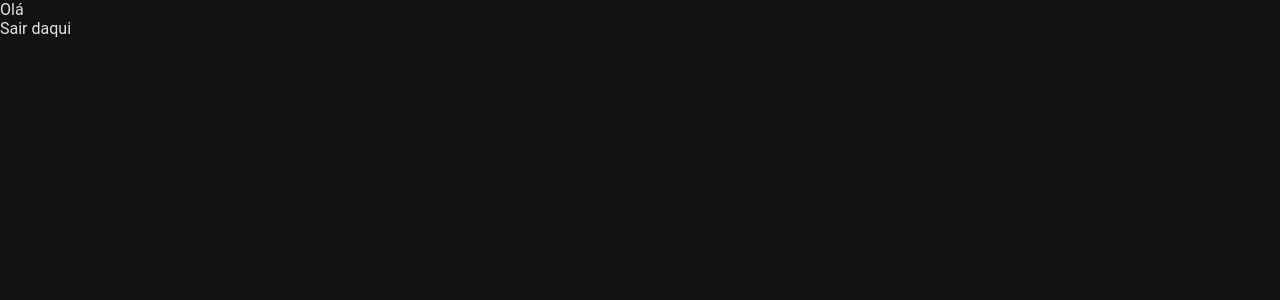
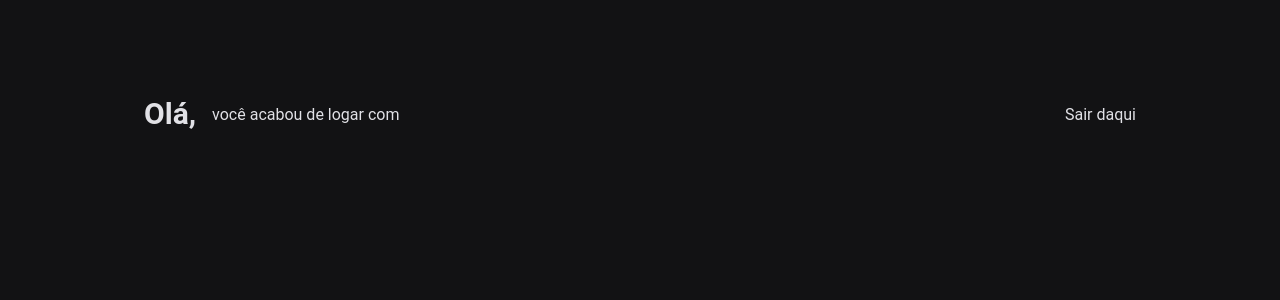
Before and after one commit to eliezer-alves/dudle, a React (Create React App) app: page /home in a window 1280 px wide. Shown: the top 300 px of the page. Built offline with nearby package versions, Linux system fonts and the light colour scheme; no server answers.

Commit message:
feat(home): criando pagina de home

```diff
--- a/src/pages/Home/index.tsx
+++ b/src/pages/Home/index.tsx
@@ -1,5 +1,7 @@
 import { useNavigate } from 'react-router-dom';
 import { useAuth } from '../../hooks/useAuth';
+
+import { Button } from '../../components/Button';
 
 export function Home() {
 	const navigate = useNavigate();
@@ -10,12 +12,27 @@ export function Home() {
     navigate('/');
   }
   return (
-    <>
-      <h1>Olá {user?.name}</h1>
-      {user?.google && (
-        <span> você está logado com Google</span>
+    <div className="py-24 px-36 flex flex-col gap-24">
+      <section className="flex justify-between items-center">
+        <div className="flex items-center gap-4">
+          <h1 className="text-3xl font-bold">Olá, {user?.name.split(' ')[0]}</h1>
+          <span>
+            você acabou de logar com
+            <strong>{user?.google ? 'Google' : ''}</strong>
+          </span>
+        </div>
+        <button onClick={handleLogout}>Sair daqui</button>
+      </section>
+      {user && (
+        <section className="p-10 flex justify-start gap-8 bg-gray-eli-2 rounded-md">
+          <img className="rounded-full w-32 h-32" src={user.avatar} alt="" />
+          <div className="flex flex-col gap-2">
+            <h3 className="text-xl font-bold">Meu perfil</h3>
+            <span>Trexto inútil só pra não focar vazio</span>
+            <Button>VISUALIZAR PERFIL</Button>
+          </div>
+        </section>
       )}
-      <button onClick={handleLogout}>Sair daqui</button>
-    </>
+    </div>
   );
 }
```
